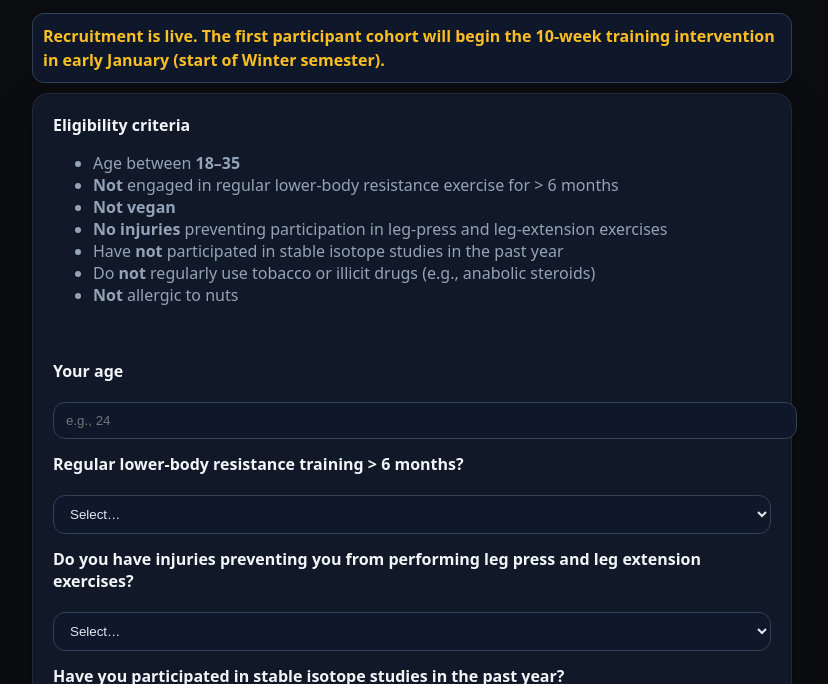
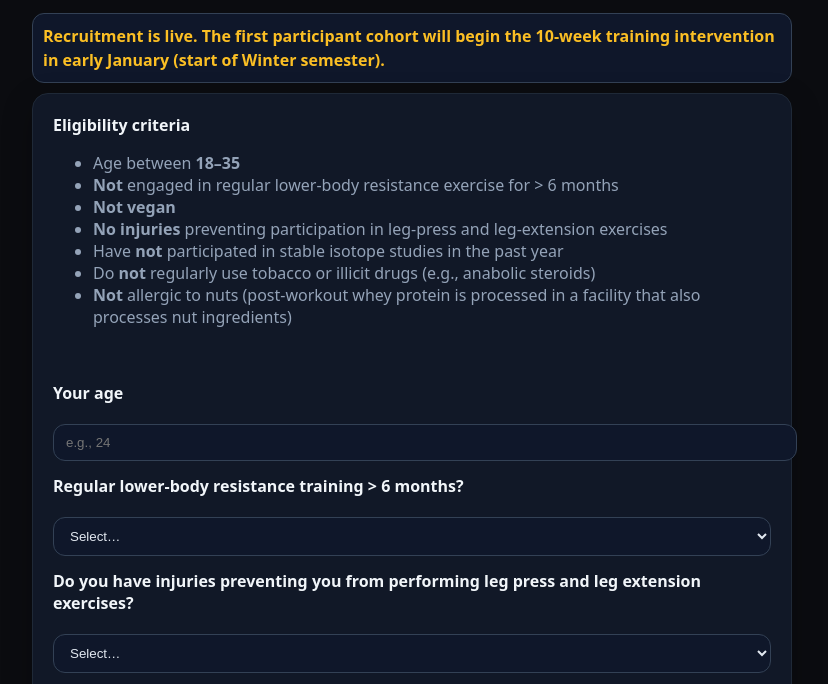
Before and after one commit to 10-week-training/10-week-training, a plain HTML site: page index.html in a window 1280 px wide. Shown: the part 102-786 px from the top of the page, without its empty margins (228-1056 px from the left). Drawn offline with Linux system fonts and the light colour scheme.

Commit message:
Update index.html
added explanation for nut allegry

```diff
--- a/index.html
+++ b/index.html
@@ -50,7 +50,7 @@
             <li><strong>No injuries</strong> preventing participation in leg‑press and leg‑extension exercises</li>
             <li>Have <strong>not</strong> participated in stable isotope studies in the past&nbsp;year</li>
             <li>Do <strong>not</strong> regularly use tobacco or illicit drugs (e.g., anabolic steroids)</li>
-            <li><strong>Not</strong> allergic to nuts</li>
+            <li><strong>Not</strong> allergic to nuts (post-workout whey protein is processed in a facility that also processes nut ingredients)</li>
           </ul>
         </div>
         <div class="spacer"></div>
```
